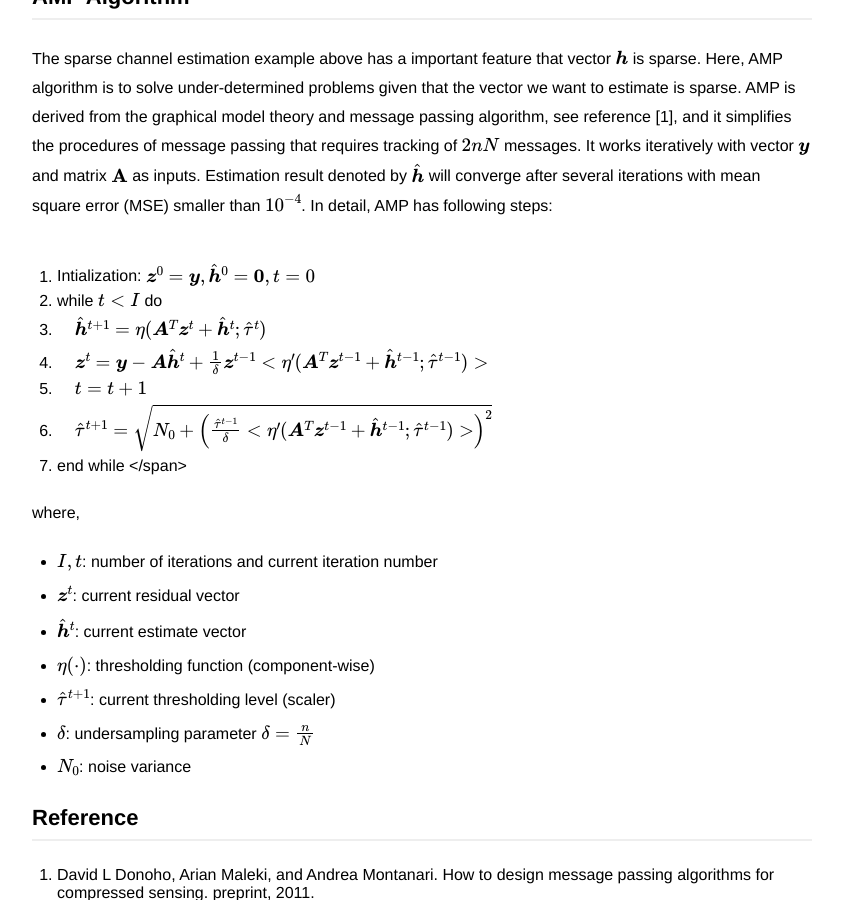
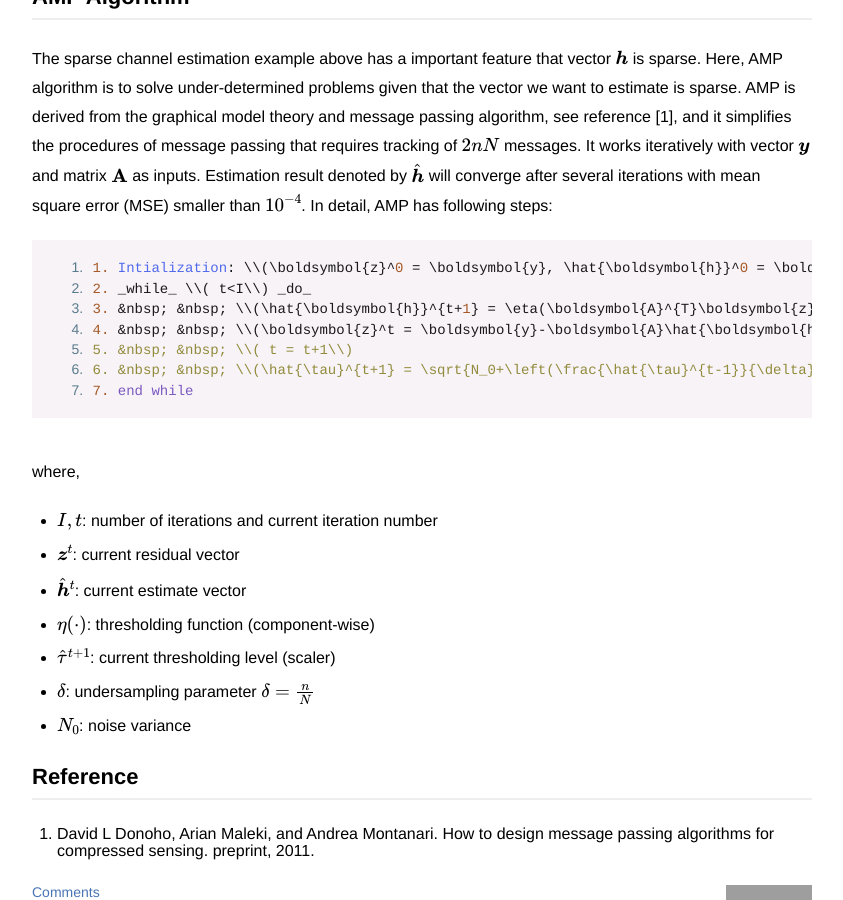
Before and after one commit to danqing117/danqing117.github.io, a Jekyll site: the page built from _posts/2017-04-06-AMP.md, in a window 1280 px wide and 900 px high, scrolled down 1131 px. Shown: the whole window, without its empty margins (218-1061 px from the left). Built offline with Jekyll 4.4.1, drawn with Linux system fonts in a browser that asks for light colours; formulas are drawn with MathJax 3; grey boxes are pictures that could not be loaded.

Commit message:
Update 2017-04-06-AMP.md

````diff
--- a/_posts/2017-04-06-AMP.md
+++ b/_posts/2017-04-06-AMP.md
@@ -46,7 +46,7 @@ Our goal is to find the accurate solution of channel information vector \\(h\\)
 
 ## AMP Algorithm
 The sparse channel estimation example above has a important feature that vector \\( \boldsymbol{h}\\) is sparse. Here, AMP algorithm is to solve under-determined problems given that the vector we want to estimate is sparse. AMP is derived from the graphical model theory and message passing algorithm, see reference [1], and it simplifies the procedures of message passing that requires tracking of \\( 2nN\\) messages. It works iteratively with vector \\( \boldsymbol{y}\\) and matrix \\( \mathbf{A}\\) as inputs. Estimation result denoted by \\( \hat{\boldsymbol{h}}\\) will converge after several iterations with mean square error (MSE) smaller than \\( 10^{-4}\\). In detail, AMP has following steps:
-<span style="color:grey">
+```
 1. Intialization: \\(\boldsymbol{z}^0 = \boldsymbol{y}, \hat{\boldsymbol{h}}^0 = \boldsymbol{0}, t=0\\)
 2. _while_ \\( t<I\\) _do_
 3. &nbsp; &nbsp; \\(\hat{\boldsymbol{h}}^{t+1} = \eta(\boldsymbol{A}^{T}\boldsymbol{z}^t+\hat{\boldsymbol{h}}^t;\hat{\tau}^t)\\)
@@ -54,8 +54,7 @@ The sparse channel estimation example above has a important feature that vector
 5. &nbsp; &nbsp; \\( t = t+1\\)
 6. &nbsp; &nbsp; \\(\hat{\tau}^{t+1} = \sqrt{N_0+\left(\frac{\hat{\tau}^{t-1}}{\delta}<\eta'(\boldsymbol{A}^{T}\boldsymbol{z}^{t-1}+\hat{\boldsymbol{h}}^{t-1};\hat{\tau}^{t-1})>\right)^2}\\)
 7. end while
-</span>
-
+```
 where,
  * \\(I, t\\): number of iterations and current iteration number
  * \\(\boldsymbol{z}^t\\): current residual vector
````
